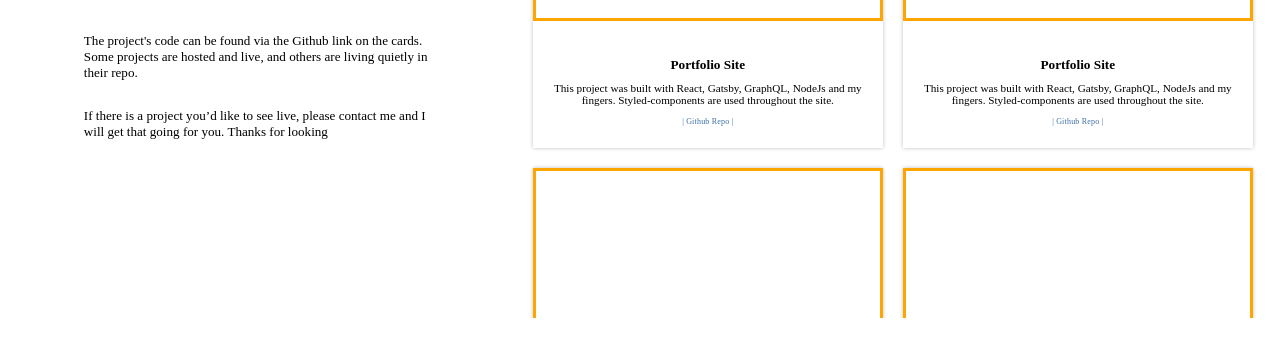
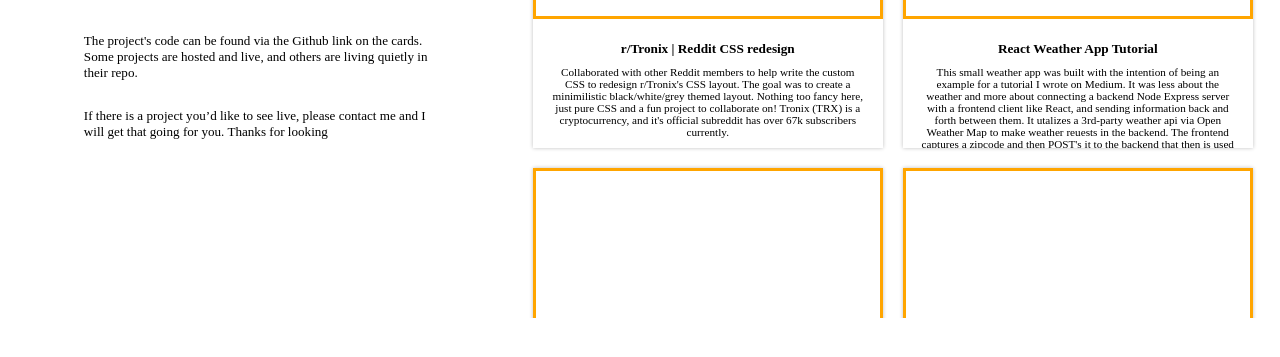
Before and after one commit to maisonm/personal_site, a Gatsby site in the folder client/: page /projects in a window 1280 px wide. Shown: the part 355-712 px from the top of the page. Built offline with nearby package versions, Linux system fonts and the light colour scheme; Gatsby itself is replaced by a stand-in of ours.

Commit message:
updated details section to be more responsive

```diff
--- a/client/src/pages/projects.js
+++ b/client/src/pages/projects.js
@@ -1,4 +1,4 @@
-import React from 'react';
+import React, { Component } from 'react';
 import styled, { keyframes } from 'styled-components';
 
 const ProjectsPageContainer = styled.div`
@@ -57,6 +57,7 @@ const ProjectCard = styled.div`
     transition: all cubic-bezier(0.075, 0.82, 0.165, 1) .5s;
     display: flex;
     flex-direction: column;
+    position: relative;
 
     &:hover {
         transform: translateY(4px);
@@ -70,13 +71,13 @@ const ProjectImage = styled.div`
     flex-basis: 65%;
 `;
 
-const ProjectDetails = styled.div`
-    flex-basis: 35%;
+const Details = styled.div`
     display: flex;
     flex-direction: column;
-    justify-content: center;
+    height: 100%;
+    overflow: auto;
+    justify-content: first baseline;
     align-items: center;
-    overflow: auto;
 
     & > h5 {
         margin-bottom: -2px;
@@ -108,6 +109,10 @@ const ProjectDetails = styled.div`
     }
 `;
 
+const ProjectDetails = styled.div`
+    height: 35%;
+    width: 100%;
+`;
 
 const Projects = () => (
   <ProjectsPageContainer>
@@ -131,34 +136,42 @@ const Projects = () => (
         <ProjectCard>
           <ProjectImage />
           <ProjectDetails>
+            <Details>
+              <h5> r/Tronix | Reddit CSS redesign  </h5>
+              <p>
+                 Collaborated with other Reddit members to help write the custom CSS to redesign r/Tronix's CSS layout.
+                 The goal was to create a minimilistic black/white/grey themed layout.
+                 Nothing too fancy here, just pure CSS and a fun project to collaborate on!
+                 Tronix (TRX) is a cryptocurrency, and it's official subreddit has over 67k subscribers currently.
+              </p>
+              <a href="https://www.reddit.com/r/tronix" target="_blank" rel="noopener noreferrer"> | /Tronix | </a>
+            </Details>
+          </ProjectDetails>
+        </ProjectCard>
+        <ProjectCard>
+          <ProjectImage />
+          <ProjectDetails>
+            <Details>
+              <h5> React Weather App Tutorial </h5>
+              <p>
+                    This small weather app was built with the intention of being an example for a tutorial I wrote
+                    on Medium. It was less about the weather and more about connecting a backend Node Express server with a frontend client like React, and sending information back and forth between them. It utalizes a 3rd-party weather api via Open Weather Map to make weather reuests in the backend. The frontend captures a zipcode and then POST's it to the backend that then is used with the weather API qOnce the data is returned, it's fetched by the React component responsible for rendering weather display.
+              </p>
+              <a href="https://www.github.com"> | Github Repo | </a>
+            </Details>
+          </ProjectDetails>
+        </ProjectCard>
+        <ProjectCard>
+          <ProjectImage />
+          <ProjectDetails>
+            <Details>
               <h5> Portfolio Site </h5>
               <p>
                  This project was built with React, Gatsby, GraphQL, NodeJs and my fingers.
                  Styled-components are used throughout the site.
               </p>
               <a href="https://www.github.com"> | Github Repo | </a>
-          </ProjectDetails>
-        </ProjectCard>
-        <ProjectCard>
-          <ProjectImage />
-          <ProjectDetails>
-            <h5> Portfolio Site </h5>
-            <p>
-               This project was built with React, Gatsby, GraphQL, NodeJs and my fingers.
-               Styled-components are used throughout the site.
-            </p>
-            <a href="https://www.github.com"> | Github Repo | </a>
-          </ProjectDetails>
-        </ProjectCard>
-        <ProjectCard>
-          <ProjectImage />
-          <ProjectDetails>
-            <h5> Portfolio Site </h5>
-            <p>
-               This project was built with React, Gatsby, GraphQL, NodeJs and my fingers.
-               Styled-components are used throughout the site.
-            </p>
-            <a href="https://www.github.com"> | Github Repo | </a>
+            </Details>
           </ProjectDetails>
         </ProjectCard>
         <ProjectCard>
```
Lines whose indentation alone changed are shown as unchanged.
